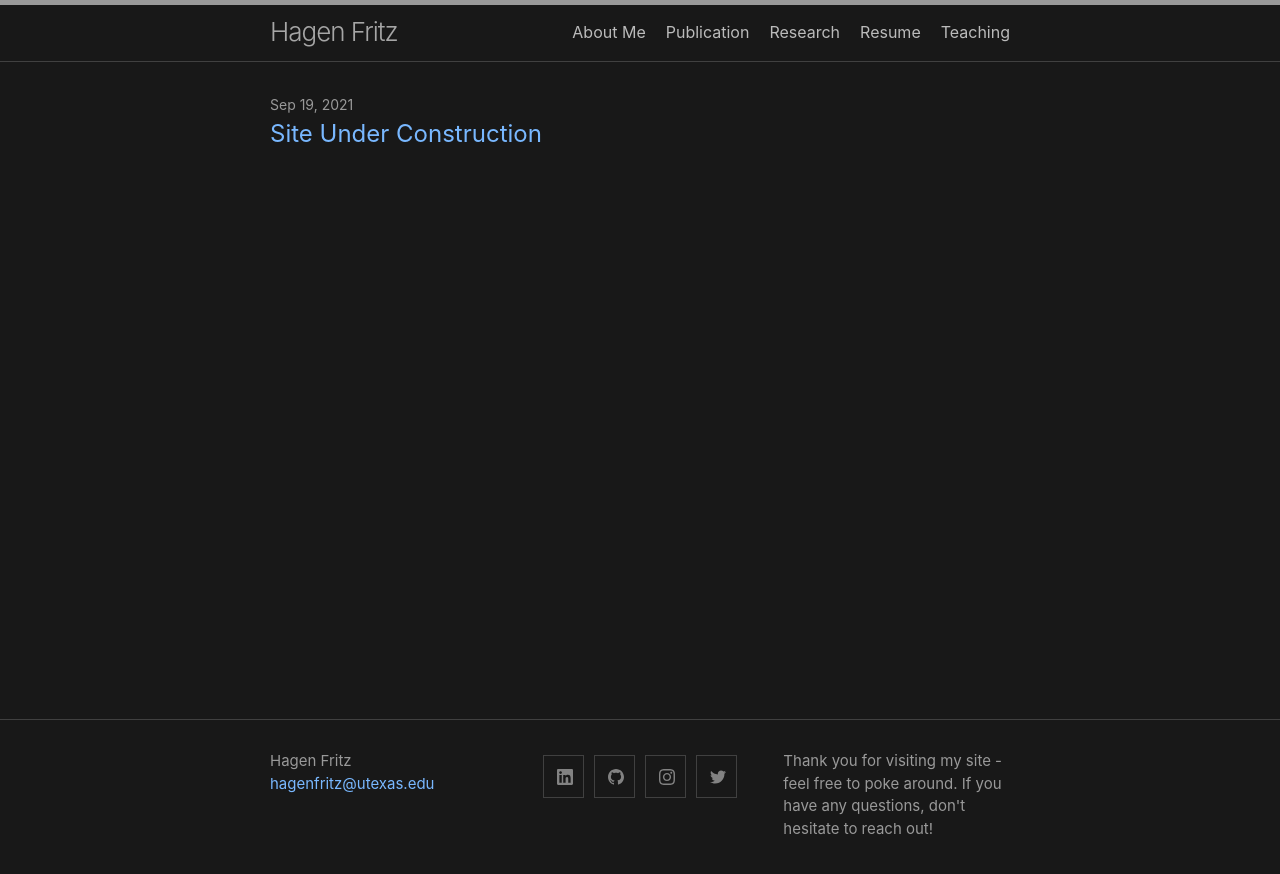
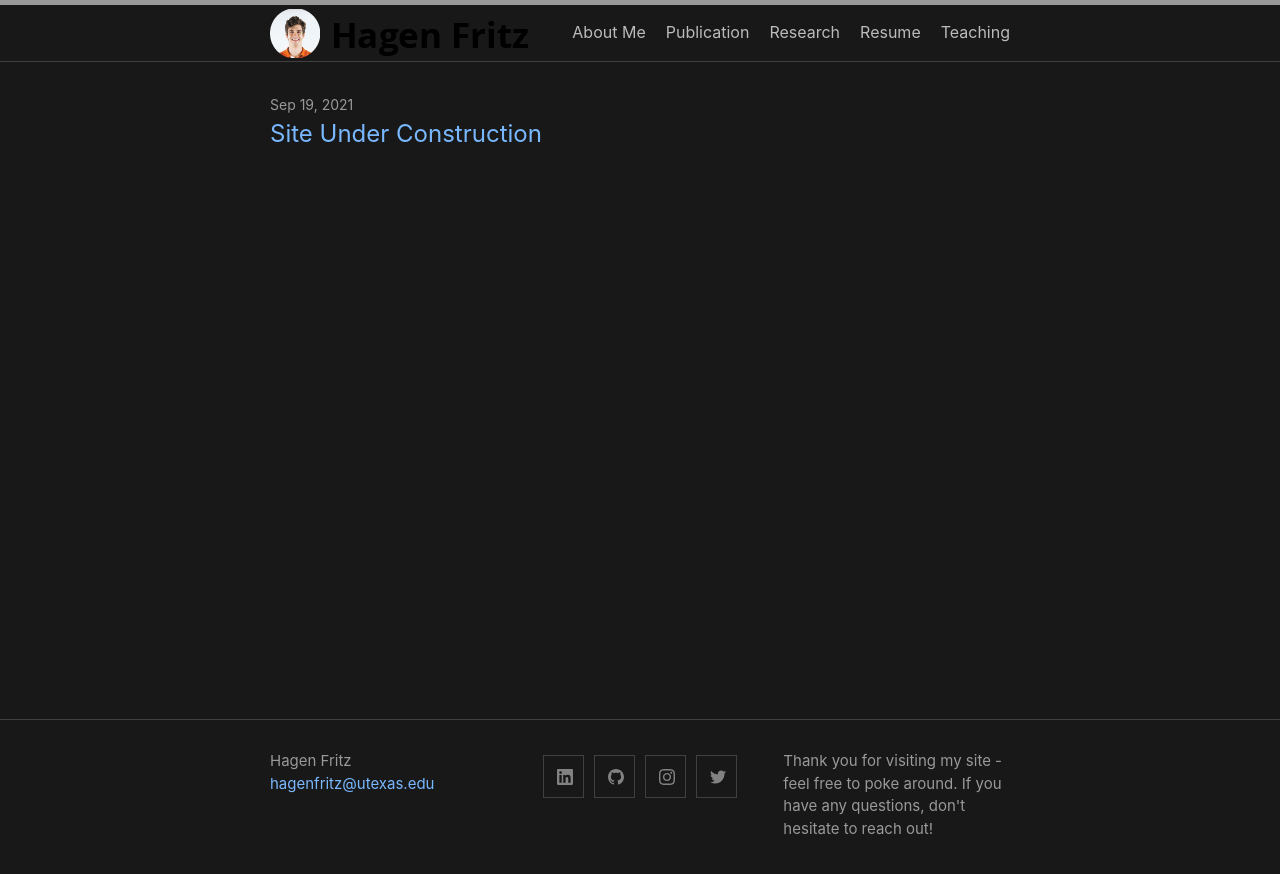
Before and after one commit to HagenFritz/HagenFritz.github.io, a Jekyll site: the page built from index.md, in a window 1280 px wide. Shown: the top 874 px of the page. Built offline with Jekyll 4.4.1, drawn with Linux system fonts in a browser that asks for light colours.

Commit message:
title image

```diff
--- a/_config.yml
+++ b/_config.yml
@@ -39,7 +39,7 @@ minima:
     github:  HagenFritz
 # Custom Fields
 # title-logo: to create a title logo; 50 px height is ideal
-#title-logo: /images/title-image.png
+title-logo: /images/title-image.png
 
 # Build settings
 # Using regular theme:
```
Also changed, not shown: images/title-image.png (added).
